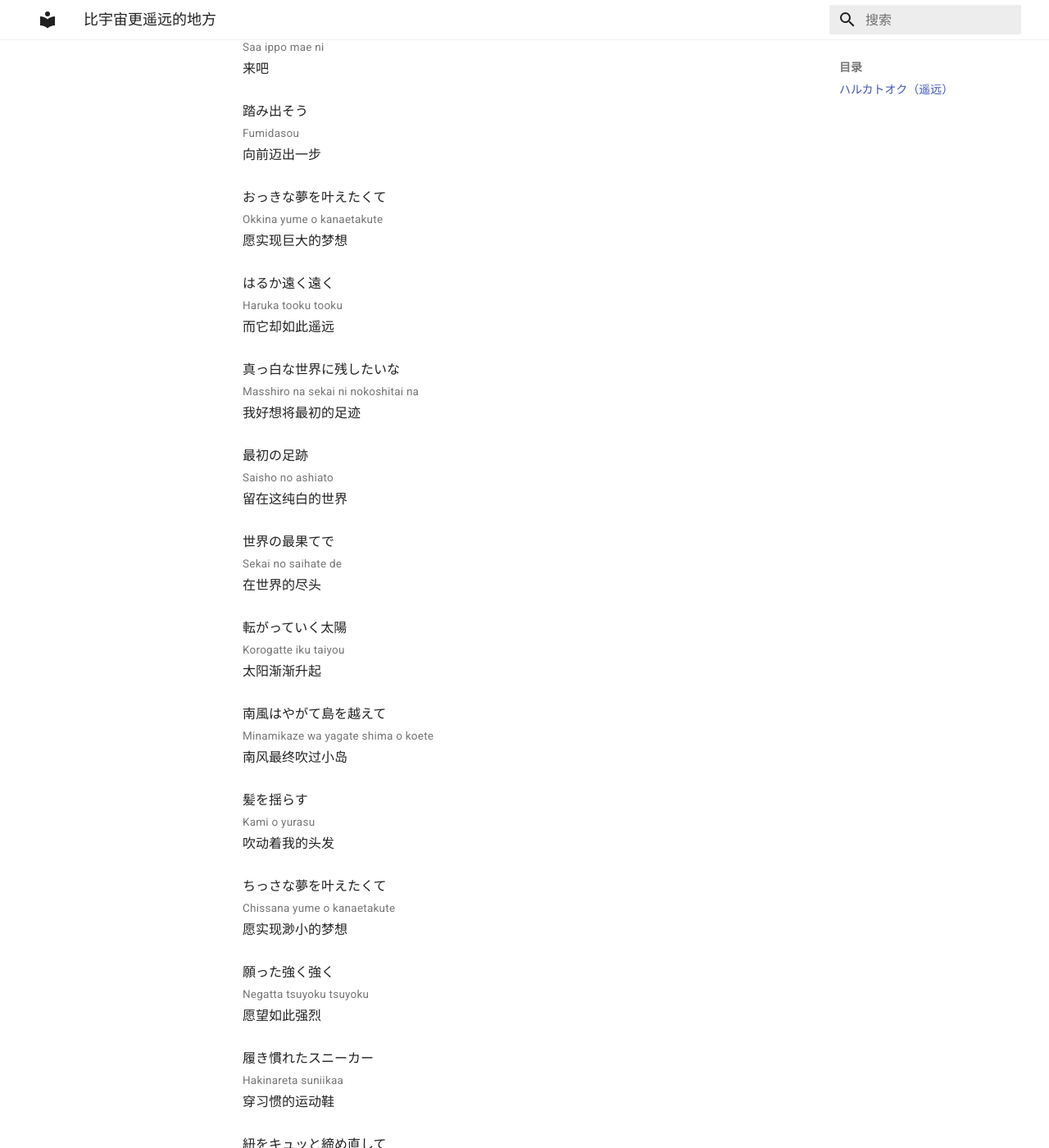
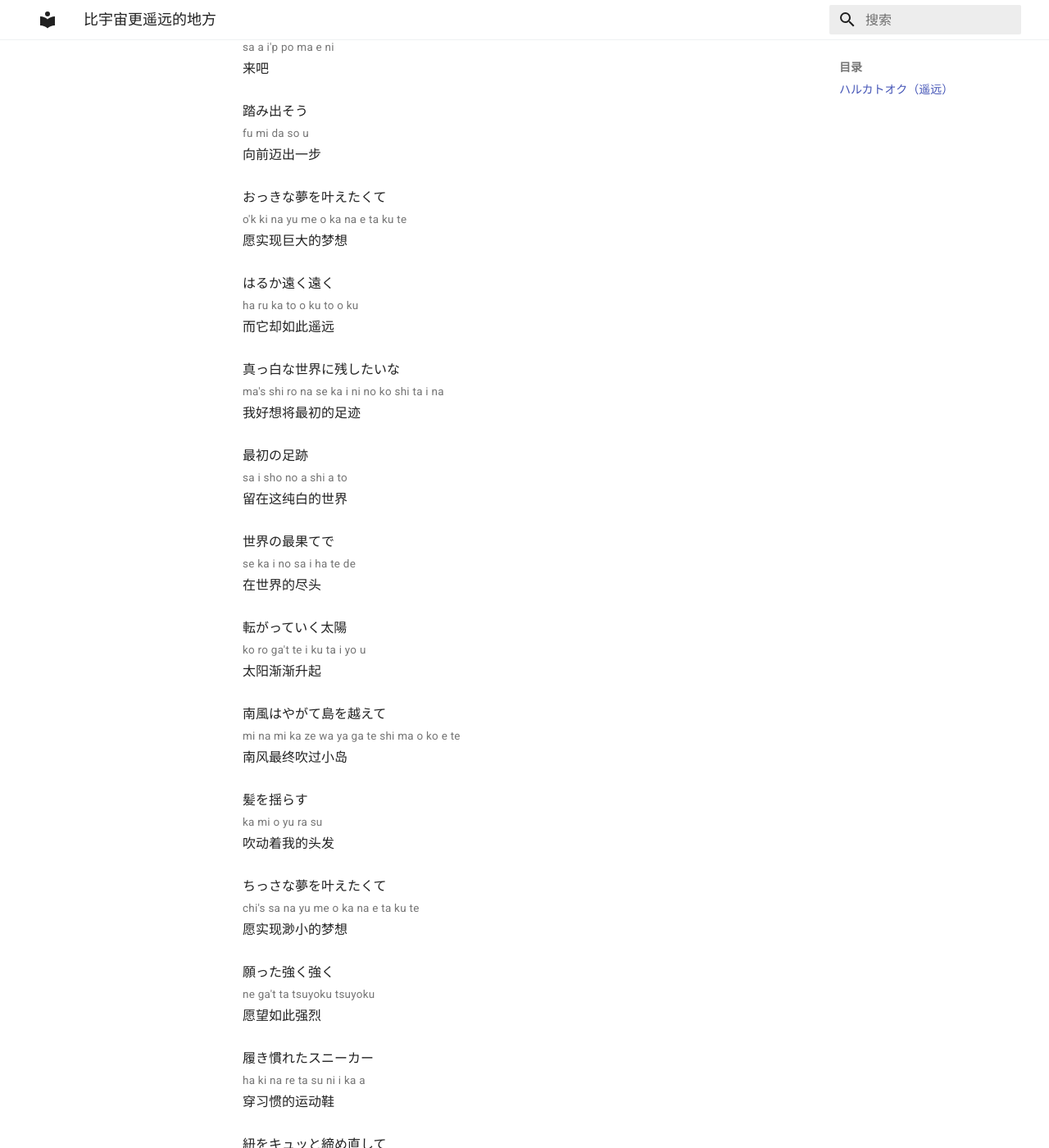
Before and after one commit to tayor1/tayor1.github.io, an MkDocs documentation site: the page built from docs/anime/a-place-further-than-the-universe.md, in a window 1280 px wide and 1400 px high, scrolled down 4842 px. Shown: the whole window at 82% size. Built offline with MkDocs 1.6.1 and Material for MkDocs 9.7.7, drawn with Linux system fonts in a browser that asks for light colours; some of the changed text lies outside the part shown.

Commit message:
Update a-place-further-than-the-universe.md

```diff
--- a/docs/anime/a-place-further-than-the-universe.md
+++ b/docs/anime/a-place-further-than-the-universe.md
@@ -48,156 +48,156 @@
 
 <p class="lyric-verse" style="margin: 0 0 1.45em; line-height: 1.8;">
   <span lang="ja" style="display: block;">そっと記した夢</span>
-  <span class="lyric-romaji" lang="ja-Latn" style="display: block; color: #757575; font-size: 0.84em; letter-spacing: 0.02em;">Sotto shirushita yume</span>
+  <span class="lyric-romaji" lang="ja-Latn" style="display: block; color: #757575; font-size: 0.84em; letter-spacing: 0.02em;">so't to shi ru shi ta yu me</span>
   <span lang="zh" style="display: block;">悄悄将梦想铭记于心</span>
 </p>
 
 <p class="lyric-verse" style="margin: 0 0 1.45em; line-height: 1.8;">
   <span lang="ja" style="display: block;">言い訳ばかりして</span>
-  <span class="lyric-romaji" lang="ja-Latn" style="display: block; color: #757575; font-size: 0.84em; letter-spacing: 0.02em;">Iiwake bakari shite</span>
+  <span class="lyric-romaji" lang="ja-Latn" style="display: block; color: #757575; font-size: 0.84em; letter-spacing: 0.02em;">i i wa ke ba ka ri shi te</span>
   <span lang="zh" style="display: block;">满嘴都是借口</span>
 </p>
 
 <p class="lyric-verse" style="margin: 0 0 1.45em; line-height: 1.8;">
   <span lang="ja" style="display: block;">ほったらかしにしていた</span>
-  <span class="lyric-romaji" lang="ja-Latn" style="display: block; color: #757575; font-size: 0.84em; letter-spacing: 0.02em;">Hottarakashi ni shite ita</span>
+  <span class="lyric-romaji" lang="ja-Latn" style="display: block; color: #757575; font-size: 0.84em; letter-spacing: 0.02em;">ho't ta ra ka shi ni shi te ita</span>
   <span lang="zh" style="display: block;">对一切置之不理</span>
 </p>
 
 <p class="lyric-verse" style="margin: 0 0 1.45em; line-height: 1.8;">
   <span lang="ja" style="display: block;">変わるのが怖くて</span>
-  <span class="lyric-romaji" lang="ja-Latn" style="display: block; color: #757575; font-size: 0.84em; letter-spacing: 0.02em;">Kawaru no ga kowakute</span>
+  <span class="lyric-romaji" lang="ja-Latn" style="display: block; color: #757575; font-size: 0.84em; letter-spacing: 0.02em;">ka wa ru no ga ko wa ku te</span>
   <span lang="zh" style="display: block;">我不害怕改变</span>
 </p>
 
 <p class="lyric-verse" style="margin: 0 0 1.45em; line-height: 1.8;">
   <span lang="ja" style="display: block;">何があるのかも</span>
-  <span class="lyric-romaji" lang="ja-Latn" style="display: block; color: #757575; font-size: 0.84em; letter-spacing: 0.02em;">Nani ga aru no kamo</span>
+  <span class="lyric-romaji" lang="ja-Latn" style="display: block; color: #757575; font-size: 0.84em; letter-spacing: 0.02em;">na ni ga a ru no ka mo</span>
   <span lang="zh" style="display: block;">或许还会留下些什么</span>
 </p>
 
 <p class="lyric-verse" style="margin: 0 0 1.45em; line-height: 1.8;">
   <span lang="ja" style="display: block;">何が変わるのかも</span>
-  <span class="lyric-romaji" lang="ja-Latn" style="display: block; color: #757575; font-size: 0.84em; letter-spacing: 0.02em;">Nani ga kawaru no kamo</span>
+  <span class="lyric-romaji" lang="ja-Latn" style="display: block; color: #757575; font-size: 0.84em; letter-spacing: 0.02em;">na ni ga ka wa ru no ka mo</span>
   <span lang="zh" style="display: block;">或许还会改变些什么</span>
 </p>
 
 <p class="lyric-verse" style="margin: 0 0 1.45em; line-height: 1.8;">
   <span lang="ja" style="display: block;">行ってみなきゃわからない</span>
-  <span class="lyric-romaji" lang="ja-Latn" style="display: block; color: #757575; font-size: 0.84em; letter-spacing: 0.02em;">Itte minakya wakaranai</span>
+  <span class="lyric-romaji" lang="ja-Latn" style="display: block; color: #757575; font-size: 0.84em; letter-spacing: 0.02em;">i't te mi na kya wa ka ra na i</span>
   <span lang="zh" style="display: block;">不前进的话便一无所知</span>
 </p>
 
 <p class="lyric-verse" style="margin: 0 0 1.45em; line-height: 1.8;">
   <span lang="ja" style="display: block;">さあ一歩前に</span>
-  <span class="lyric-romaji" lang="ja-Latn" style="display: block; color: #757575; font-size: 0.84em; letter-spacing: 0.02em;">Saa ippo mae ni</span>
+  <span class="lyric-romaji" lang="ja-Latn" style="display: block; color: #757575; font-size: 0.84em; letter-spacing: 0.02em;">sa a i'p po ma e ni</span>
   <span lang="zh" style="display: block;">来吧</span>
 </p>
 
 <p class="lyric-verse" style="margin: 0 0 1.45em; line-height: 1.8;">
   <span lang="ja" style="display: block;">踏み出そう</span>
-  <span class="lyric-romaji" lang="ja-Latn" style="display: block; color: #757575; font-size: 0.84em; letter-spacing: 0.02em;">Fumidasou</span>
+  <span class="lyric-romaji" lang="ja-Latn" style="display: block; color: #757575; font-size: 0.84em; letter-spacing: 0.02em;">fu mi da so u</span>
   <span lang="zh" style="display: block;">向前迈出一步</span>
 </p>
 
 <p class="lyric-verse" style="margin: 0 0 1.45em; line-height: 1.8;">
   <span lang="ja" style="display: block;">おっきな夢を叶えたくて</span>
-  <span class="lyric-romaji" lang="ja-Latn" style="display: block; color: #757575; font-size: 0.84em; letter-spacing: 0.02em;">Okkina yume o kanaetakute</span>
+  <span class="lyric-romaji" lang="ja-Latn" style="display: block; color: #757575; font-size: 0.84em; letter-spacing: 0.02em;">o'k ki na yu me o ka na e ta ku te</span>
   <span lang="zh" style="display: block;">愿实现巨大的梦想</span>
 </p>
 
 <p class="lyric-verse" style="margin: 0 0 1.45em; line-height: 1.8;">
   <span lang="ja" style="display: block;">はるか遠く遠く</span>
-  <span class="lyric-romaji" lang="ja-Latn" style="display: block; color: #757575; font-size: 0.84em; letter-spacing: 0.02em;">Haruka tooku tooku</span>
+  <span class="lyric-romaji" lang="ja-Latn" style="display: block; color: #757575; font-size: 0.84em; letter-spacing: 0.02em;">ha ru ka to o ku to o ku</span>
   <span lang="zh" style="display: block;">而它却如此遥远</span>
 </p>
 
 <p class="lyric-verse" style="margin: 0 0 1.45em; line-height: 1.8;">
   <span lang="ja" style="display: block;">真っ白な世界に残したいな</span>
-  <span class="lyric-romaji" lang="ja-Latn" style="display: block; color: #757575; font-size: 0.84em; letter-spacing: 0.02em;">Masshiro na sekai ni nokoshitai na</span>
+  <span class="lyric-romaji" lang="ja-Latn" style="display: block; color: #757575; font-size: 0.84em; letter-spacing: 0.02em;">ma's shi ro na se ka i ni no ko shi ta i na</span>
   <span lang="zh" style="display: block;">我好想将最初的足迹</span>
 </p>
 
 <p class="lyric-verse" style="margin: 0 0 1.45em; line-height: 1.8;">
   <span lang="ja" style="display: block;">最初の足跡</span>
-  <span class="lyric-romaji" lang="ja-Latn" style="display: block; color: #757575; font-size: 0.84em; letter-spacing: 0.02em;">Saisho no ashiato</span>
+  <span class="lyric-romaji" lang="ja-Latn" style="display: block; color: #757575; font-size: 0.84em; letter-spacing: 0.02em;">sa i sho no a shi a to</span>
   <span lang="zh" style="display: block;">留在这纯白的世界</span>
 </p>
 
 <p class="lyric-verse" style="margin: 0 0 1.45em; line-height: 1.8;">
   <span lang="ja" style="display: block;">世界の最果てで</span>
-  <span class="lyric-romaji" lang="ja-Latn" style="display: block; color: #757575; font-size: 0.84em; letter-spacing: 0.02em;">Sekai no saihate de</span>
+  <span class="lyric-romaji" lang="ja-Latn" style="display: block; color: #757575; font-size: 0.84em; letter-spacing: 0.02em;">se ka i no sa i ha te de</span>
   <span lang="zh" style="display: block;">在世界的尽头</span>
 </p>
 
 <p class="lyric-verse" style="margin: 0 0 1.45em; line-height: 1.8;">
   <span lang="ja" style="display: block;">転がっていく太陽</span>
-  <span class="lyric-romaji" lang="ja-Latn" style="display: block; color: #757575; font-size: 0.84em; letter-spacing: 0.02em;">Korogatte iku taiyou</span>
+  <span class="lyric-romaji" lang="ja-Latn" style="display: block; color: #757575; font-size: 0.84em; letter-spacing: 0.02em;">ko ro ga't te i ku ta i yo u</span>
   <span lang="zh" style="display: block;">太阳渐渐升起</span>
 </p>
 
 <p class="lyric-verse" style="margin: 0 0 1.45em; line-height: 1.8;">
   <span lang="ja" style="display: block;">南風はやがて島を越えて</span>
-  <span class="lyric-romaji" lang="ja-Latn" style="display: block; color: #757575; font-size: 0.84em; letter-spacing: 0.02em;">Minamikaze wa yagate shima o koete</span>
+  <span class="lyric-romaji" lang="ja-Latn" style="display: block; color: #757575; font-size: 0.84em; letter-spacing: 0.02em;">mi na mi ka ze wa ya ga te shi ma o ko e te</span>
   <span lang="zh" style="display: block;">南风最终吹过小岛</span>
 </p>
 
 <p class="lyric-verse" style="margin: 0 0 1.45em; line-height: 1.8;">
   <span lang="ja" style="display: block;">髪を揺らす</span>
-  <span class="lyric-romaji" lang="ja-Latn" style="display: block; color: #757575; font-size: 0.84em; letter-spacing: 0.02em;">Kami o yurasu</span>
+  <span class="lyric-romaji" lang="ja-Latn" style="display: block; color: #757575; font-size: 0.84em; letter-spacing: 0.02em;">ka mi o yu ra su</span>
   <span lang="zh" style="display: block;">吹动着我的头发</span>
 </p>
 
 <p class="lyric-verse" style="margin: 0 0 1.45em; line-height: 1.8;">
   <span lang="ja" style="display: block;">ちっさな夢を叶えたくて</span>
-  <span class="lyric-romaji" lang="ja-Latn" style="display: block; color: #757575; font-size: 0.84em; letter-spacing: 0.02em;">Chissana yume o kanaetakute</span>
+  <span class="lyric-romaji" lang="ja-Latn" style="display: block; color: #757575; font-size: 0.84em; letter-spacing: 0.02em;">chi's sa na yu me o ka na e ta ku te</span>
   <span lang="zh" style="display: block;">愿实现渺小的梦想</span>
 </p>
 
 <p class="lyric-verse" style="margin: 0 0 1.45em; line-height: 1.8;">
   <span lang="ja" style="display: block;">願った強く強く</span>
-  <span class="lyric-romaji" lang="ja-Latn" style="display: block; color: #757575; font-size: 0.84em; letter-spacing: 0.02em;">Negatta tsuyoku tsuyoku</span>
+  <span class="lyric-romaji" lang="ja-Latn" style="display: block; color: #757575; font-size: 0.84em; letter-spacing: 0.02em;">ne ga't ta tsuyoku tsuyoku</span>
   <span lang="zh" style="display: block;">愿望如此强烈</span>
 </p>
 
 <p class="lyric-verse" style="margin: 0 0 1.45em; line-height: 1.8;">
   <span lang="ja" style="display: block;">履き慣れたスニーカー</span>
-  <span class="lyric-romaji" lang="ja-Latn" style="display: block; color: #757575; font-size: 0.84em; letter-spacing: 0.02em;">Hakinareta suniikaa</span>
+  <span class="lyric-romaji" lang="ja-Latn" style="display: block; color: #757575; font-size: 0.84em; letter-spacing: 0.02em;">ha ki na re ta su ni i ka a</span>
   <span lang="zh" style="display: block;">穿习惯的运动鞋</span>
 </p>
 
 <p class="lyric-verse" style="margin: 0 0 1.45em; line-height: 1.8;">
   <span lang="ja" style="display: block;">紐をキュッと締め直して</span>
-  <span class="lyric-romaji" lang="ja-Latn" style="display: block; color: #757575; font-size: 0.84em; letter-spacing: 0.02em;">Himo o kyutto shimenaoshite</span>
+  <span class="lyric-romaji" lang="ja-Latn" style="display: block; color: #757575; font-size: 0.84em; letter-spacing: 0.02em;">hi mo o kyu't to shi me na o shi te</span>
   <span lang="zh" style="display: block;">将鞋带重新系紧</span>
 </p>
 
 <p class="lyric-verse" style="margin: 0 0 1.45em; line-height: 1.8;">
   <span lang="ja" style="display: block;">でっかい夢を叶えたくて</span>
-  <span class="lyric-romaji" lang="ja-Latn" style="display: block; color: #757575; font-size: 0.84em; letter-spacing: 0.02em;">Dekkai yume o kanaetakute</span>
+  <span class="lyric-romaji" lang="ja-Latn" style="display: block; color: #757575; font-size: 0.84em; letter-spacing: 0.02em;">de'k ka i yu me o ka na e ta ku te</span>
   <span lang="zh" style="display: block;">愿实现巨大的梦想</span>
 </p>
 
 <p class="lyric-verse" style="margin: 0 0 1.45em; line-height: 1.8;">
   <span lang="ja" style="display: block;">はるか遠く遠く</span>
-  <span class="lyric-romaji" lang="ja-Latn" style="display: block; color: #757575; font-size: 0.84em; letter-spacing: 0.02em;">Haruka tooku tooku</span>
+  <span class="lyric-romaji" lang="ja-Latn" style="display: block; color: #757575; font-size: 0.84em; letter-spacing: 0.02em;">ha ru ka to o ku to o ku</span>
   <span lang="zh" style="display: block;">而它却如此遥远</span>
 </p>
 
 <p class="lyric-verse" style="margin: 0 0 1.45em; line-height: 1.8;">
   <span lang="ja" style="display: block;">波に揺られてかたふりして</span>
-  <span class="lyric-romaji" lang="ja-Latn" style="display: block; color: #757575; font-size: 0.84em; letter-spacing: 0.02em;">Nami ni yurarete katafuri shite</span>
+  <span class="lyric-romaji" lang="ja-Latn" style="display: block; color: #757575; font-size: 0.84em; letter-spacing: 0.02em;">na mi ni yu ra re te ka ta fu ri shi te</span>
   <span lang="zh" style="display: block;">随着波浪摇摆</span>
 </p>
 
 <p class="lyric-verse" style="margin: 0 0 1.45em; line-height: 1.8;">
   <span lang="ja" style="display: block;">進んでゆくよ</span>
-  <span class="lyric-romaji" lang="ja-Latn" style="display: block; color: #757575; font-size: 0.84em; letter-spacing: 0.02em;">Susunde yuku yo</span>
+  <span class="lyric-romaji" lang="ja-Latn" style="display: block; color: #757575; font-size: 0.84em; letter-spacing: 0.02em;">su su n de yu ku yo</span>
 </p>
 
 <p class="lyric-verse" style="margin: 0 0 1.45em; line-height: 1.8;">
   <span lang="ja" style="display: block;">宇宙より遠くへ</span>
-  <span class="lyric-romaji" lang="ja-Latn" style="display: block; color: #757575; font-size: 0.84em; letter-spacing: 0.02em;">Uchuu yori tooku e</span>
+  <span class="lyric-romaji" lang="ja-Latn" style="display: block; color: #757575; font-size: 0.84em; letter-spacing: 0.02em;">so ra yo ri to o ku he</span>
   <span lang="zh" style="display: block;">向着比宇宙更远的地方前进</span>
 </p>
 
```
